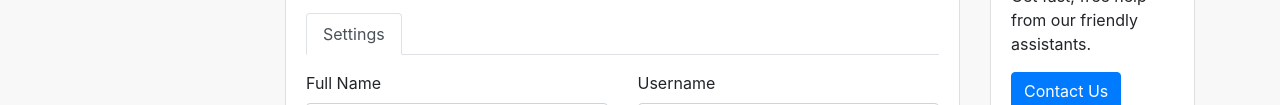
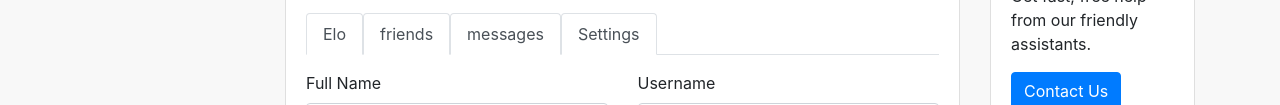
Before and after one commit to Gespinal1190/Chess, a website: page profile2/index.html in a window 1280 px wide. Shown: the part 184-289 px from the top of the page. Drawn offline with nearby package versions, Linux system fonts and the light colour scheme.

Commit message:
Elo,friendsvmessages,Setting

```diff
--- a/profile2/index.html
+++ b/profile2/index.html
@@ -65,6 +65,9 @@
                 </div>
               </div>
               <ul class="nav nav-tabs">
+                <li class="nav-item"><a href="" class="active nav-link">Elo</a></li>
+                <li class="nav-item"><a href="" class="active nav-link">friends</a></li>
+                <li class="nav-item"><a href="" class="active nav-link">messages</a></li>
                 <li class="nav-item"><a href="" class="active nav-link">Settings</a></li>
               </ul>
               <div class="tab-content pt-3">
```
